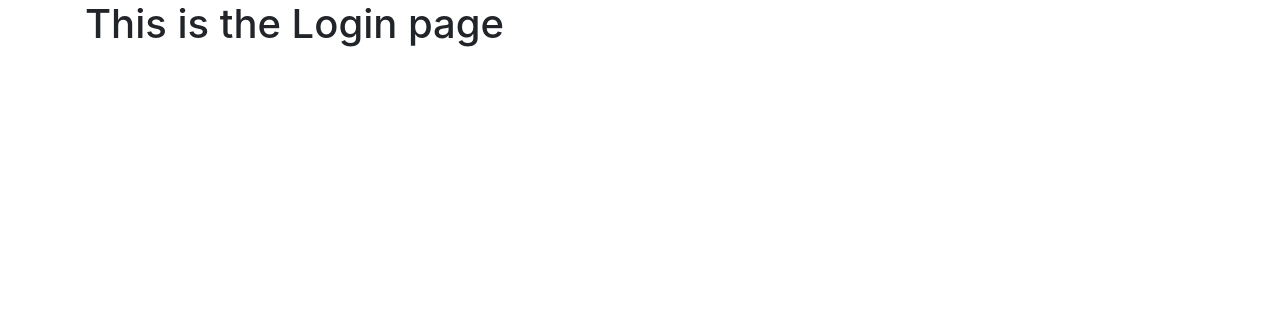
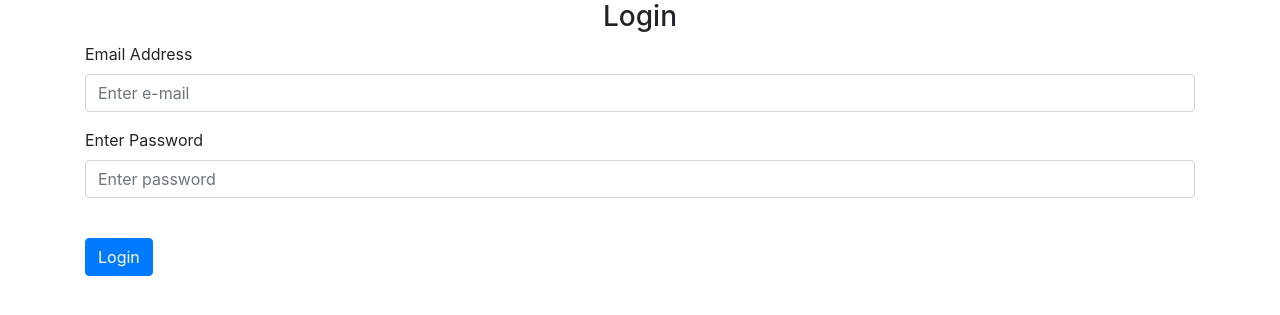
Before and after one commit to Robzabel/Booking-Database-Project, a Flask app: page /login in a window 1280 px wide. Shown: the part 56-371 px from the top of the page. Run offline with Flask 2, Linux system fonts and the light colour scheme.

Commit message:
created the login page forms, went through request handling and added flash messages code to validate forms

```diff
--- a/Website/auth.py
+++ b/Website/auth.py
@@ -1,9 +1,9 @@
-from flask import Blueprint, render_template
+from flask import Blueprint, render_template, request, flash
 
 #Create a blueprint for the authentication view
 auth = Blueprint('auth', __name__)
 
-@auth.route('/login')
+@auth.route('/login', methods = ['GET', 'POST'])
 def login():
     return render_template('login.html')
 
@@ -13,6 +13,27 @@ def logout():
     return render_template('home.html')
 
 
-@auth.route('/register')
+@auth.route('/register', methods = ['GET', 'POST'])
 def register():
+    if request.method == 'POST':
+        email = request.form.get('email')
+        first_name = request.form.get('first_name')
+        last_name = request.form.get('last_name')
+        password1 = request.form.get('password1')
+        password2 = request.form.get('password2')
+
+        if '@' and '.' not in email:
+            flash('Email address not valid.', category='error')
+        elif len(first_name) < 1:
+            flash('Please enter a first name.', category='error')
+        elif len(last_name) < 1:
+            flash('Please enter a last name.', category='error')
+        elif password1 != password2:
+            flash('The passwords do not match.', category='error')
+        elif len(password1) < 6:
+            flash('Your password must be at least 6 characters long.', category='error')
+        else:
+            #add user to the database
+            flash('You are now registered.', category='success')
+
     return render_template('register.html')
--- a/Website/templates/base.html
+++ b/Website/templates/base.html
@@ -33,6 +33,29 @@
                 </div>
             </div>
         </nav>
+        <!--jinja code for handling the flash messages-->
+        {% with messages = get_flashed_messages(with_categories=true) %} <!--Create a context mangaer-->
+        {% if messages %} <!--Check if there are flashes in the messages variable-->
+            {%for category, message in messages %} <!--Loop through all messages deconstrucing the category variable from the message-->
+            {% if category == 'error' %} <!--Check if the category is an error message-->
+            <div class="alert alert-danger alert-dismissable fade show" role="alert"> <!--use the bootstrap tags for a red alert message-->
+                {{ message }} <!--insert the mmessage that has the category of error on each iteration-->
+                <button type="button" class="close" data-dismiss="alert" aria-label="Close"> <!--bootstrap for a close button-->
+                    <span aria-hidden="true">&times;</span><!--the &times; defines the X button to use to close the alert-->
+                </button>
+            </div>
+            {% else %}<!--if the category is not an error, it must be a success-->
+            <div class="alert alert-success alert-dismissable fade show" role="alert"> <!--use the bootstrap tags for a green success message-->
+                {{ message }} <!--insert the mmessage that has the category of success on each iteration-->
+                <button type="button" class="close" data-dismiss="alert" aria-label="Close"> <!--bootstrap for a close button-->
+                    <span aria-hidden="true">&times;</span><!--the &times; defines the X button to use to close the alert-->
+                </button>
+            </div>
+            {% endif %}
+            {% endfor %}
+        {% endif %}
+        {% endwith %}
+
         <!--Container for main page content-->
         <div class="container" id="main_container">
             {% block main_container%}
--- a/Website/templates/login.html
+++ b/Website/templates/login.html
@@ -1,6 +1,30 @@
 {% extends "base.html" %} {% block title %}Login{% endblock %}
 {% block main_container%}
-<h1>This is the Login page</h1>
-
-
+{# create the registration form#}
+<form method="POST">
+    <h3 align="center">Login</h3>
+    <div class="form-group">
+        <label for="email">Email Address</label>
+        <input
+            type="email"
+            class="form-control"
+            id="email"
+            name="email"
+            placeholder="Enter e-mail"
+        >
+    </div>
+    <div class="form-group">
+        <label for="firstName">Enter Password</label>
+        <input
+            type="password"
+            class="form-control"
+            id="password1"
+            name="password"
+            placeholder="Enter password"
+         >
+    </div>
+    <br />
+    {# The button to submit the form is seperated by a line break#}
+    <button type="submit" class="btn btn-primary">Login</button>
+</form>
 {% endblock%}
```
Also changed, not shown: Website/templates/register.html (+6 -4 lines).
